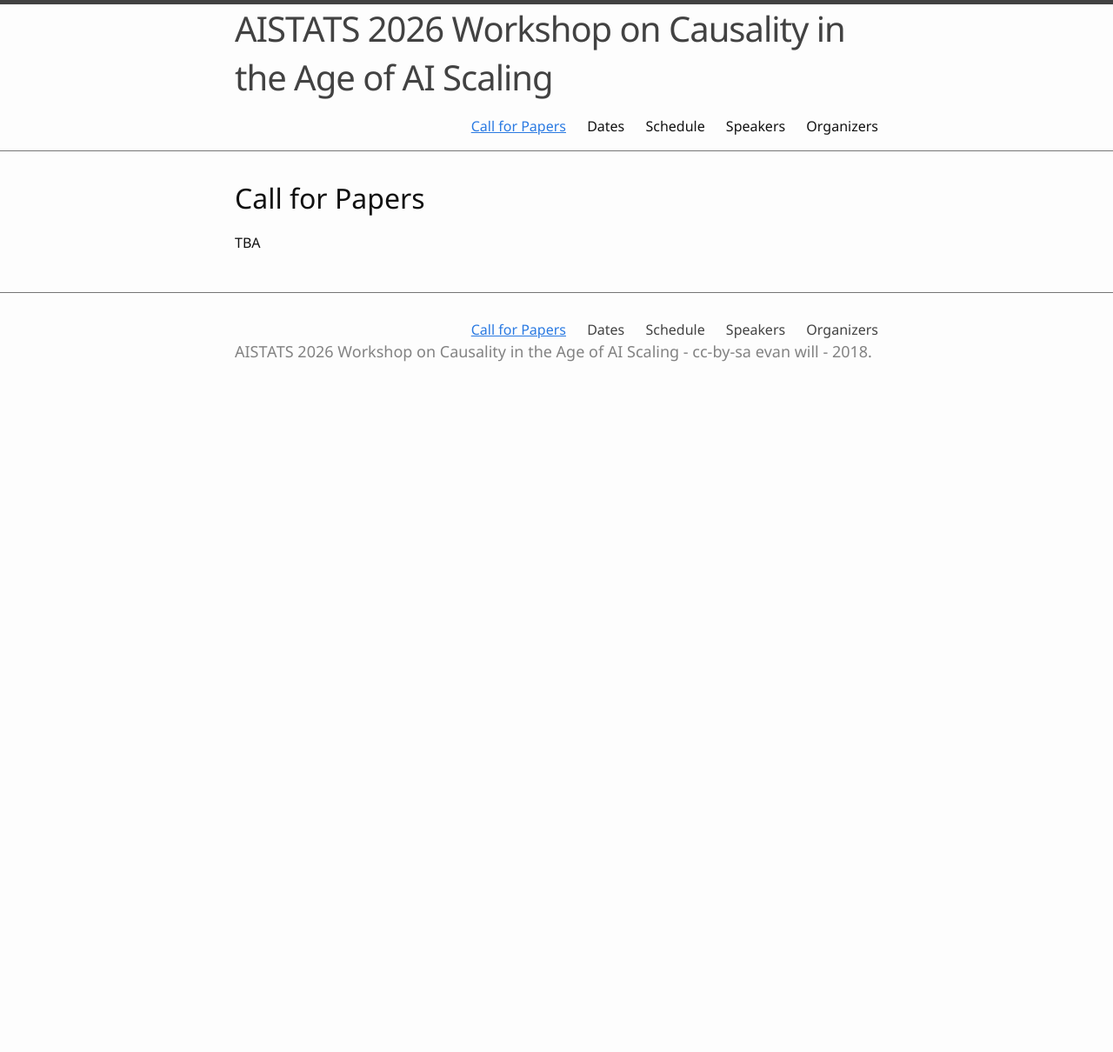
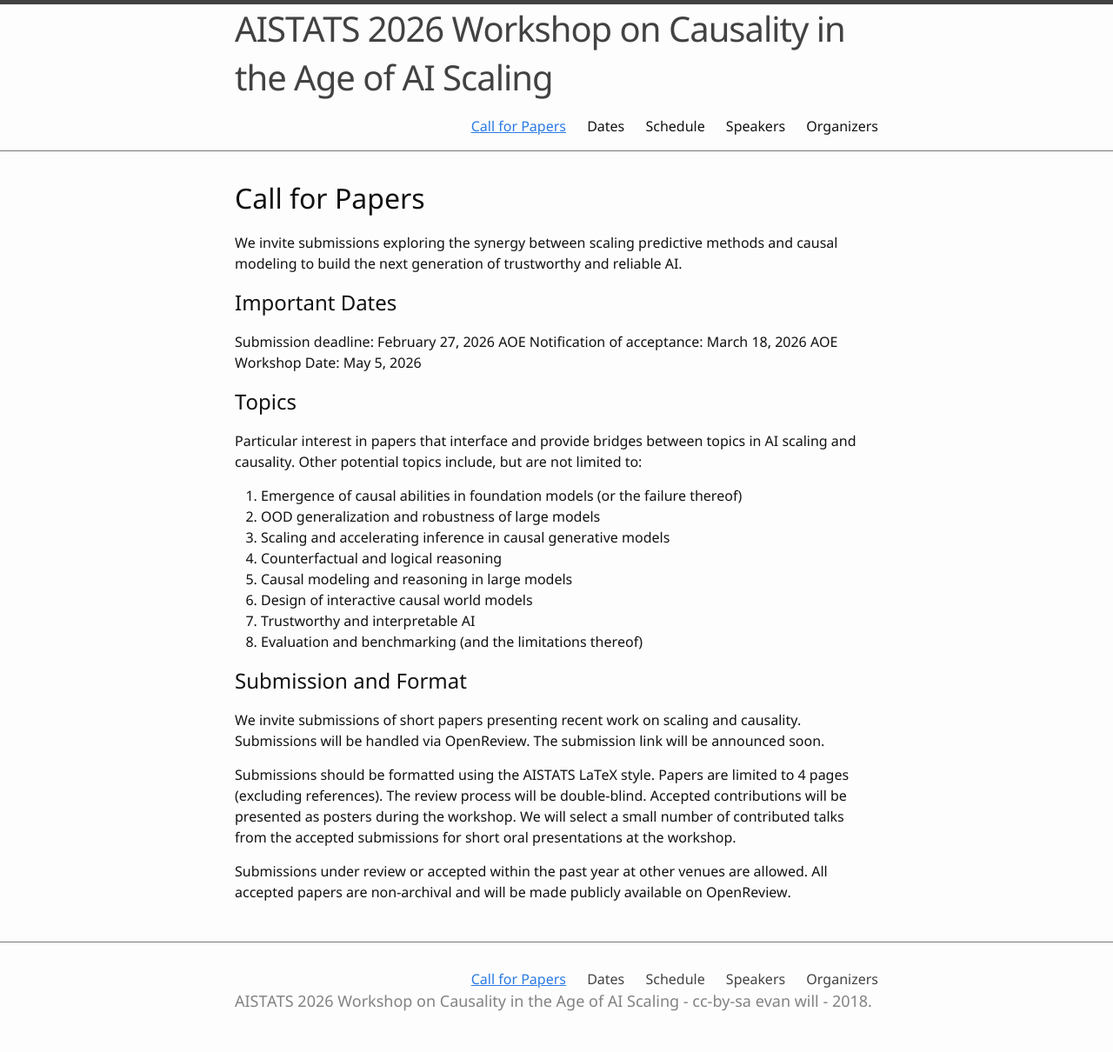
Before and after one commit to causcale/causcale.github.io, a Jekyll site: the page built from 0-CfP.md, in a window 1280 px wide. Shown: the whole page at 87% size. Built offline with Jekyll 4.4.1, drawn with Linux system fonts in a browser that asks for light colours; before the commit the page ends 900 px from its top, so only the background shows below that.

Commit message:
Update 0-CfP.md

```diff
--- a/0-CfP.md
+++ b/0-CfP.md
@@ -4,5 +4,27 @@
 ---
 
 # Call for Papers
+We invite submissions exploring the synergy between scaling predictive methods and causal modeling to build the next generation of trustworthy and reliable AI.
 
-TBA
+## Important Dates
+Submission deadline: February 27, 2026 AOE
+Notification of acceptance: March 18, 2026 AOE
+Workshop Date: May 5, 2026
+
+## Topics
+Particular interest in papers that interface and provide bridges between topics in AI scaling and causality. Other potential topics include, but are not limited to:
+1. Emergence of causal abilities in foundation models (or the failure thereof)
+2. OOD generalization and robustness of large models
+3. Scaling and accelerating inference in causal generative models
+4. Counterfactual and logical reasoning
+5. Causal modeling and reasoning in large models
+6. Design of interactive causal world models
+7. Trustworthy and interpretable AI
+8. Evaluation and benchmarking (and the limitations thereof)
+
+## Submission and Format
+We invite submissions of short papers presenting recent work on scaling and causality. Submissions will be handled via OpenReview. The submission link will be announced soon.
+
+Submissions should be formatted using the AISTATS LaTeX style. Papers are limited to 4 pages (excluding references). The review process will be double-blind. Accepted contributions will be presented as posters during the workshop. We will select a small number of contributed talks from the accepted submissions for short oral presentations at the workshop.
+
+Submissions under review or accepted within the past year at other venues are allowed. All accepted papers are non-archival and will be made publicly available on OpenReview.
```
